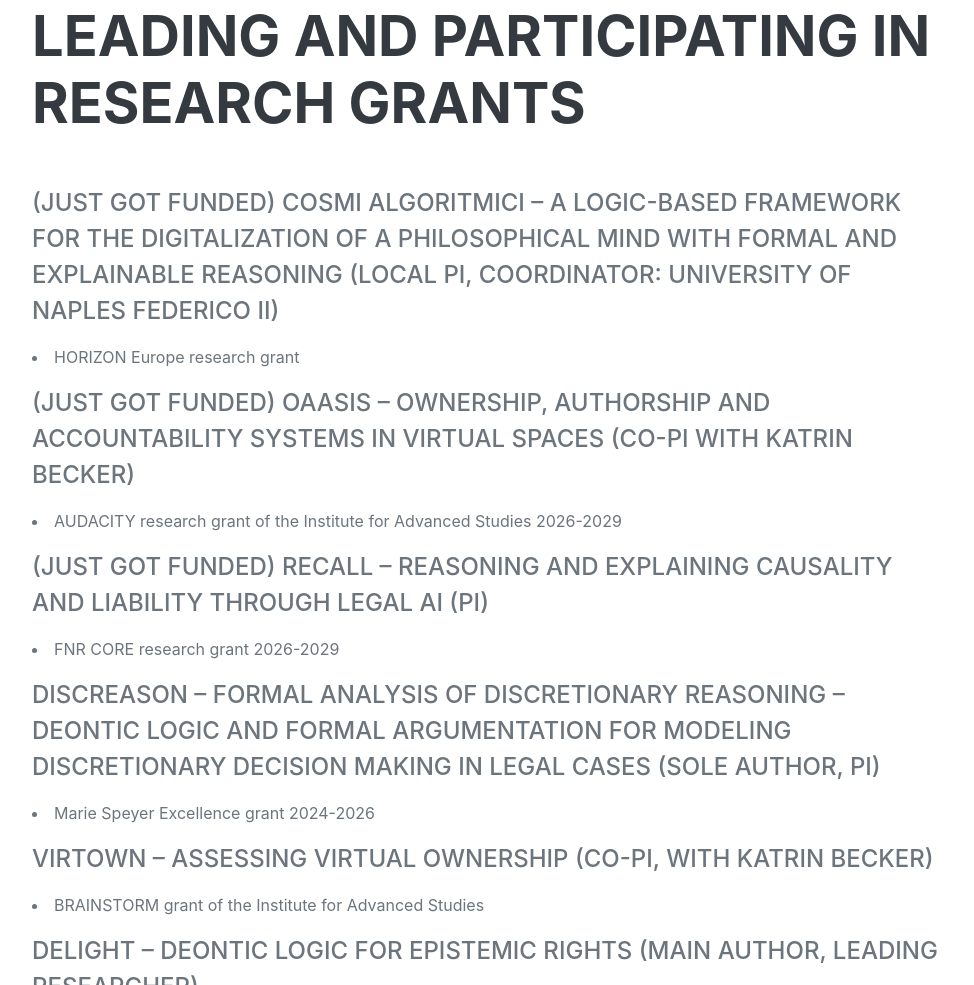
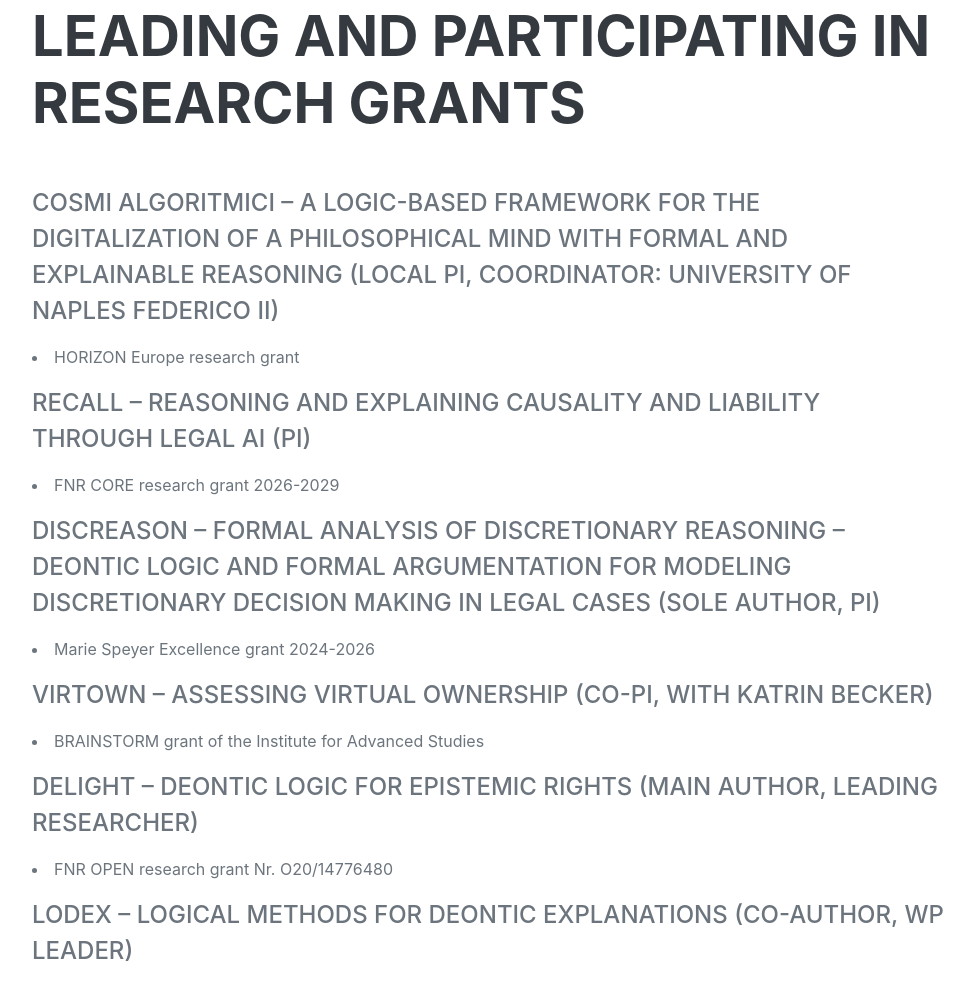
Before and after one commit to rekamarkovich/rekamarkovich.github.io, a plain HTML site: page index.html in a window 1280 px wide. Shown: the part 5482-6467 px from the top of the page, without its empty margins (288-1262 px from the left). Drawn offline with nearby package versions, Linux system fonts and the light colour scheme; a web font is replaced by a local one.

Commit message:
Update index.html
grants

```diff
--- a/index.html
+++ b/index.html
@@ -256,19 +256,13 @@
             <section class="resume-section" id="researchgrants">
                 <div class="resume-section-content">
                     <h2 class="mb-5">Leading and Participating in Research Grants</h2>
-                    <div class="subheading mb-3"> (JUST GOT FUNDED) Cosmi Algoritmici – A Logic-based Framework for the Digitalization of a Philosophical Mind with Formal and Explainable Reasoning (local PI, Coordinator: University of Naples Federico II)</div>
+                    <div class="subheading mb-3"> Cosmi Algoritmici – A Logic-based Framework for the Digitalization of a Philosophical Mind with Formal and Explainable Reasoning (local PI, Coordinator: University of Naples Federico II)</div>
                     <li>
                             <span class="fa-li"><i class="fas fa-check"></i></span>
                             HORIZON Europe research grant
                          </li>
                     <p></p>
-                    <div class="subheading mb-3"> (JUST GOT FUNDED) OAASIS – Ownership, Authorship and Accountability Systems in Virtual Spaces (Co-PI with Katrin Becker)</div>
-                    <li>
-                            <span class="fa-li"><i class="fas fa-check"></i></span>
-                            AUDACITY research grant of the Institute for Advanced Studies 2026-2029
-                         </li>
-                    <p></p>
-                    <div class="subheading mb-3"> (JUST GOT FUNDED) RECALL – Reasoning and Explaining CAusality and Liability through Legal Ai (PI)</div>
+                    <div class="subheading mb-3"> RECALL – Reasoning and Explaining CAusality and Liability through Legal Ai (PI)</div>
                     <li>
                             <span class="fa-li"><i class="fas fa-check"></i></span>
                             FNR CORE research grant 2026-2029
```
